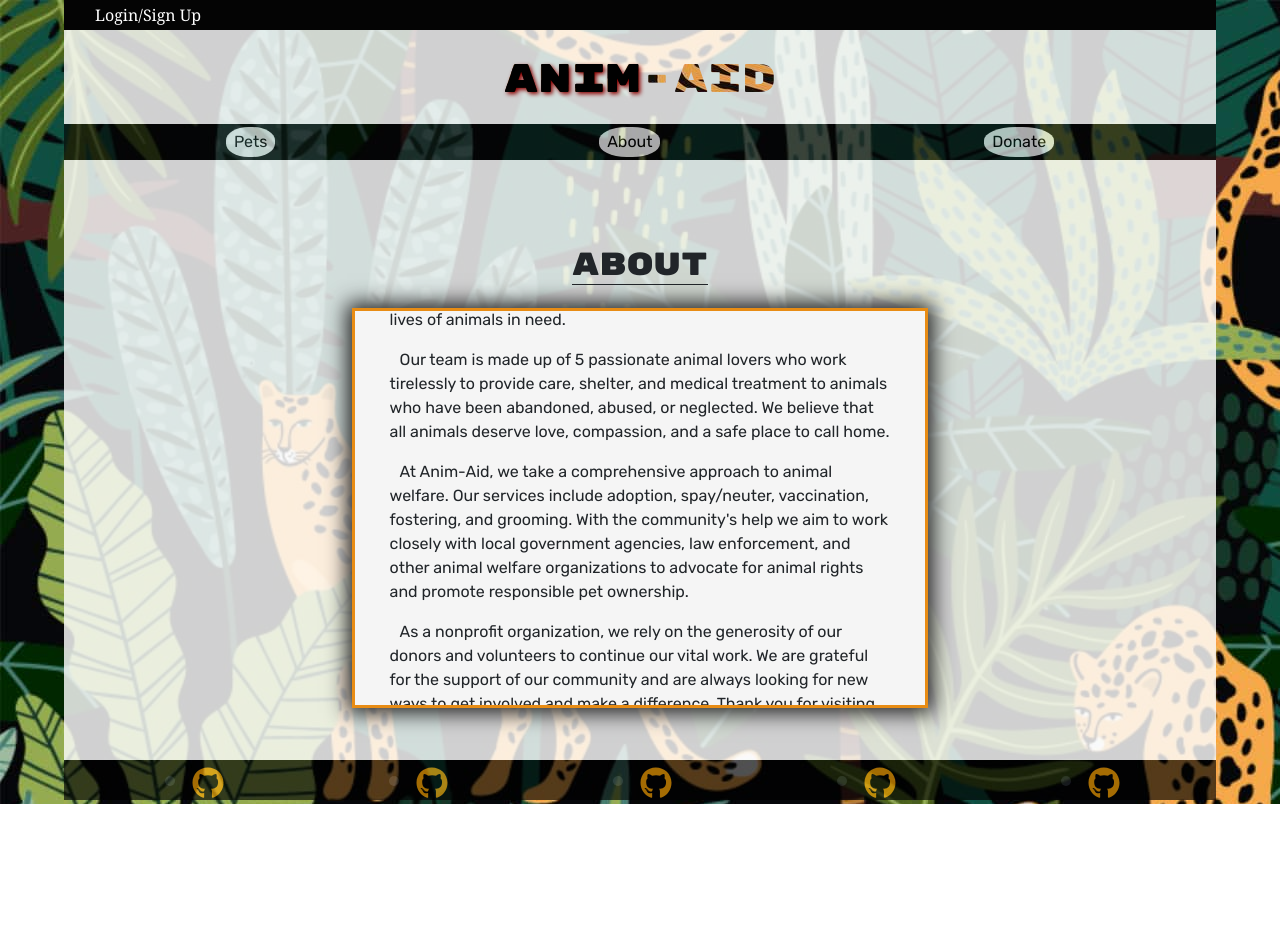
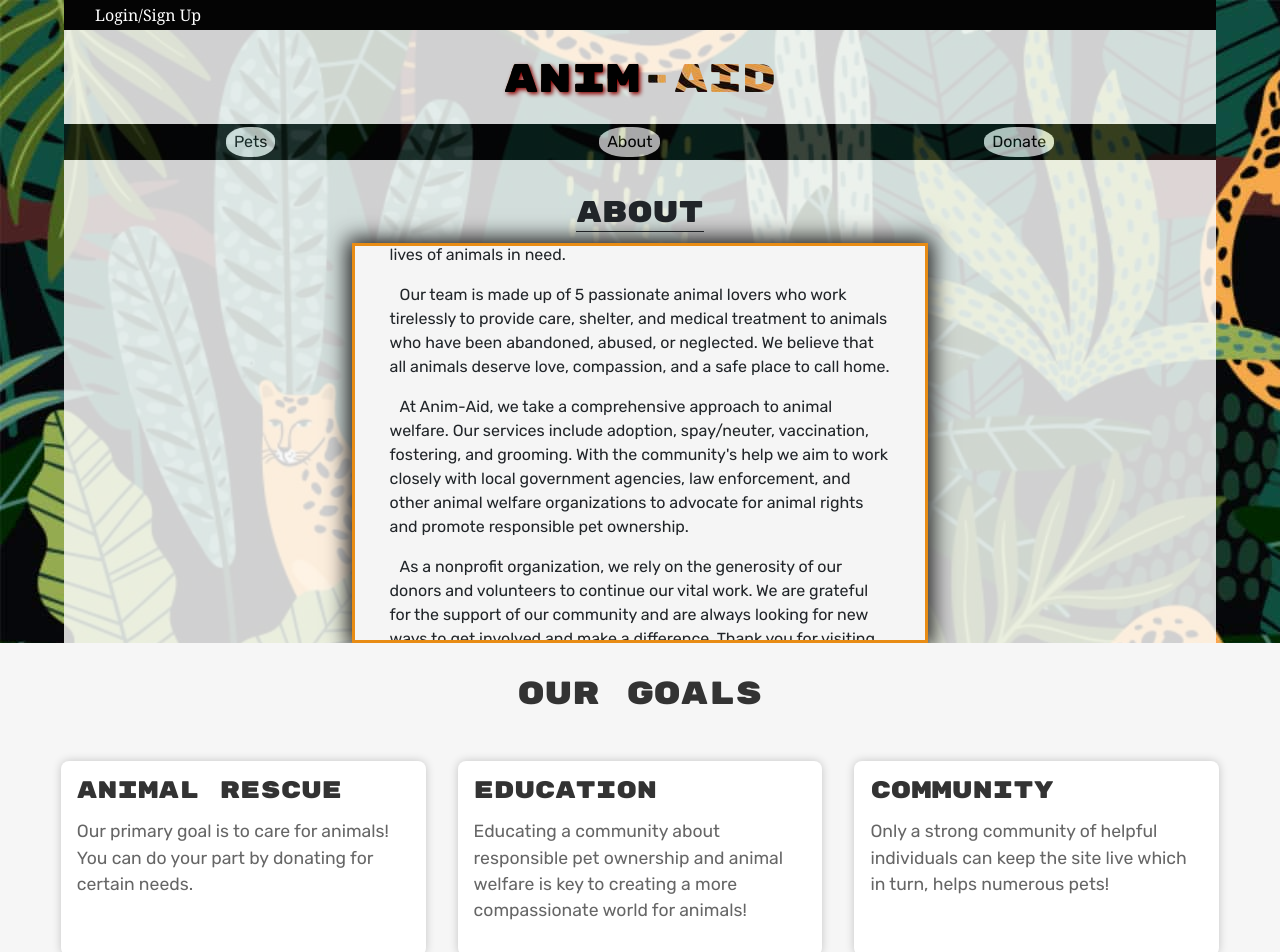
Before and after one commit to kabdomora/P3G5, a React (Create React App) app in the folder client/: page / in a window 1280 px wide. Shown: the top 952 px of the page. Before the commit the page ends 804 px from the top, so only its background shows below. Built offline with nearby package versions, Linux system fonts and the light colour scheme.

Commit message:
updated a few files for better formating and backend stuff

```diff
--- a/client/src/components/Main.js
+++ b/client/src/components/Main.js
@@ -13,6 +13,23 @@ function Main() {
           Thank you for visiting our website, and we hope that you will consider supporting our mission to create a more compassionate world for animals.</p>
         </div>
       </div>
+      <div className='main-goals'>
+        <h2 className='goals-title'>Our Goals</h2>
+        <div className='goals-container'>
+          <div className='goal'>
+            <h3 className='goal-title'>Animal Rescue</h3>
+            <p className='goal-description'>Our primary goal is to care for animals! You can do your part by donating for certain needs.</p>
+          </div>
+          <div className='goal'>
+            <h3 className='goal-title'>Education</h3>
+            <p className='goal-description'>Educating a community about responsible pet ownership and animal welfare is key to creating a more compassionate world for animals!</p>
+          </div>
+          <div className='goal'>
+            <h3 className='goal-title'>Community</h3>
+            <p className='goal-description'>Only a strong community of helpful individuals can keep the site live which in turn, helps numerous pets! </p>
+          </div>
+        </div>
+      </div>
     </div>
   );
 }
--- a/client/src/index.css
+++ b/client/src/index.css
@@ -127,7 +127,7 @@ h6 {
 
 /* Main */
 .main-parent {
-  height: 75vh;
+  height: 100%;
   width: 100%;
   display: flex;
   flex-direction: column;
@@ -147,16 +147,10 @@ h6 {
 }
 
 .article-title {
+  font-size: 30px;
   border-bottom: 1px solid;
-  margin-bottom: 2%;
+  margin-bottom: 1%;
   margin-top: 3%;
-
-
-
-
-
-
-
 }
 
 .main-article {
@@ -176,6 +170,49 @@ h6 {
   justify-content: center;
 
   overflow: scroll;
+}
+
+
+.main-goals {
+  background-color: #f6f6f6;
+  padding: 2em;
+  display: flex;
+  flex-direction: column;
+  align-items: center;
+  max-width: 1713px;
+}
+
+.goals-title {
+  font-size: 2em;
+  text-align: center;
+  margin-bottom: 1em;
+  color: #333;
+}
+
+.goals-container {
+  display: flex;
+  flex-wrap: wrap;
+  justify-content: center;
+}
+
+.goal {
+  width: 30%;
+  margin: 1em;
+  padding: 1em;
+  background-color: #fff;
+  border-radius: 0.5em;
+  box-shadow: 0px 0px 10px 0px rgba(0,0,0,0.2);
+}
+
+.goal-title {
+  font-size: 1.5em;
+  margin-bottom: 0.5em;
+  color: #333;
+}
+
+.goal-description {
+  font-size: 1.1em;
+  color: #666;
 }
 
 @media only screen and (max-width: 700px) {
@@ -361,17 +398,26 @@ h6 {
   display: flex;
   flex-direction: column;
   justify-content: space-evenly;
-
 }
 
 .petpage-section {
   border: solid black 2px;
+  border-radius: 8px;
   width: 95%;
   height: 25%;
   justify-self: center;
-  background-color: white;
-  box-shadow: 10px 10px 15px 5px rgb(81, 81, 81);
+  background: linear-gradient(to bottom right, #ffffff, #f1f1f1);
+  box-shadow: 0 4px 8px rgba(0, 0, 0, 0.2);
   overflow-y: scroll;
+  transition: all 0.3s ease-in-out;
+  margin-bottom: 5%;
+}
+
+.petpage-section:hover {
+  transform: scale(1.05);
+  box-shadow: 0 4px 8px rgba(0, 0, 0, 0.4);
+  border: solid white 2px;
+  cursor: pointer;
 }
 
 /* Donate */
@@ -389,12 +435,22 @@ h6 {
   width: 25%;
   height: 15%;
   border-radius: 90%;
-
+  padding: 35px;
   font-size: large;
-
+  font-size: 40px;
+  font-weight: bold;
   color:rgb(245, 241, 16);
   text-shadow: 2px 2px 4px rgb(138, 0, 0);
   background-image: url('./assets/tigerprint.jpg');
+  margin-bottom: 1%;
+}
+
+.donate-btn:hover {
+   background-color: #fff;
+  color: #ff6b6b;
+  box-shadow: 0 0 20px #ff6b6b;
+  transform: scale(1.1);
+  text-shadow: 1px 1px 2px rgba(0,0,0,0.5);
 }
 
 .donate-pic-parent {
@@ -515,8 +571,8 @@ h6 {
 .modal-text {
   margin-right: 10px;
   width: 100%;
-  border-top-left-radius: 50%;
-  border-top-right-radius: 50%;
+  border-top-left-radius: 15%;
+  border-top-right-radius: 15%;
 }
 
 .dModal-selector-parent {
@@ -587,25 +643,22 @@ h6 {
 }
 
 .donate-submit-btn:hover {
-  height: 20%;
-  width: 30%;
-
+ height: 80%;
+  width: 80%;
   display: flex;
   align-self: center;
   justify-content: center;
   align-items: center;
-
   border-radius: 40%;
   background-color: rgb(245, 151, 20);
-  border-color:  transparent;
+  border-color: transparent;
   color: rgb(57, 112, 57);
   text-shadow: 2px 2px 4px rgb(255, 255, 255);
   box-shadow: 5px 5px 25px 10px rgb(0, 0, 0);
-
   font-weight: 800;
   font-size: xx-large;
-
-  transform: scale(.75);
+  transform: scale(0.75);
+  bottom: 5%;
 
 }
 
```
Lines whose indentation alone changed are shown as unchanged.
